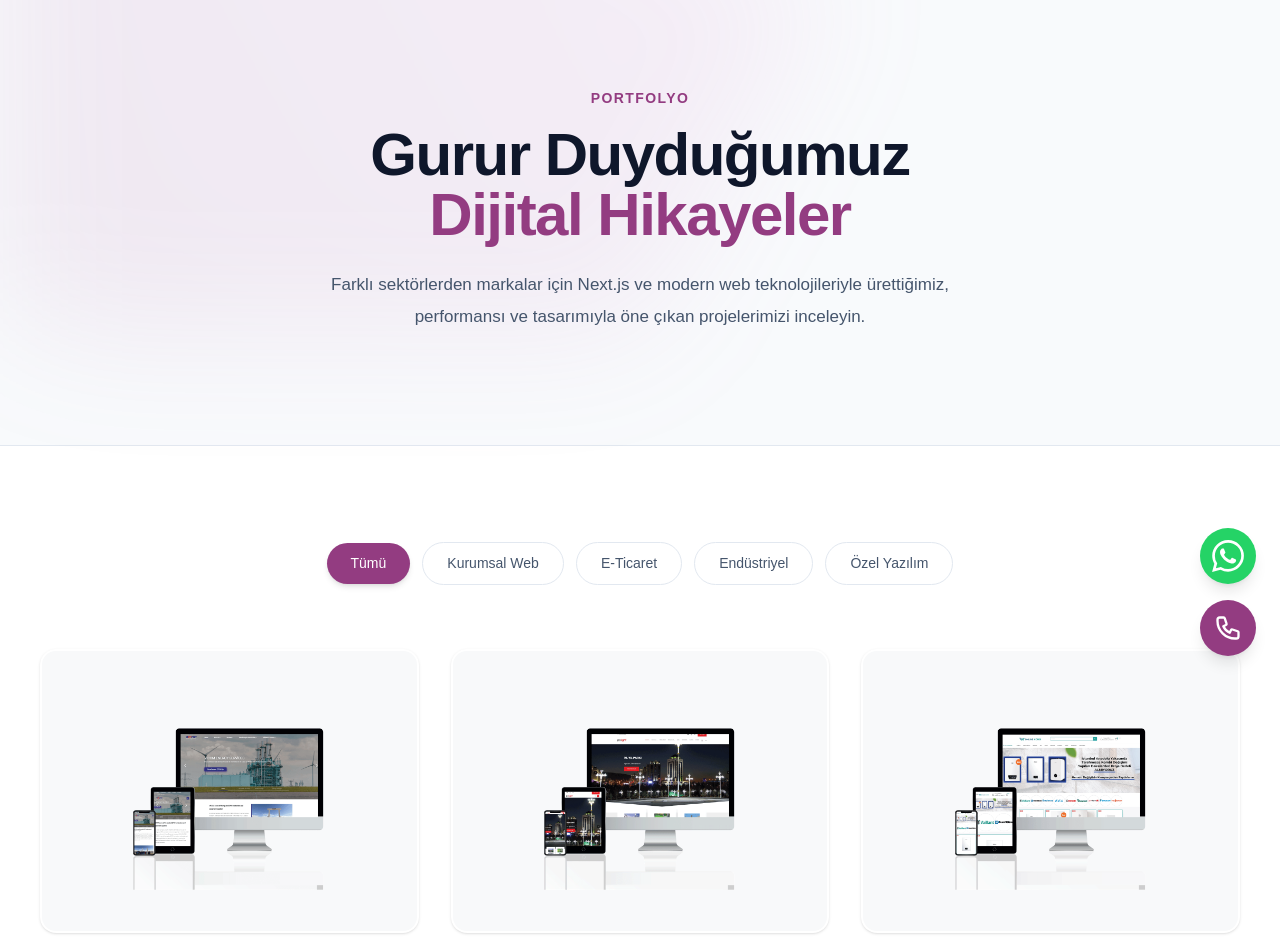
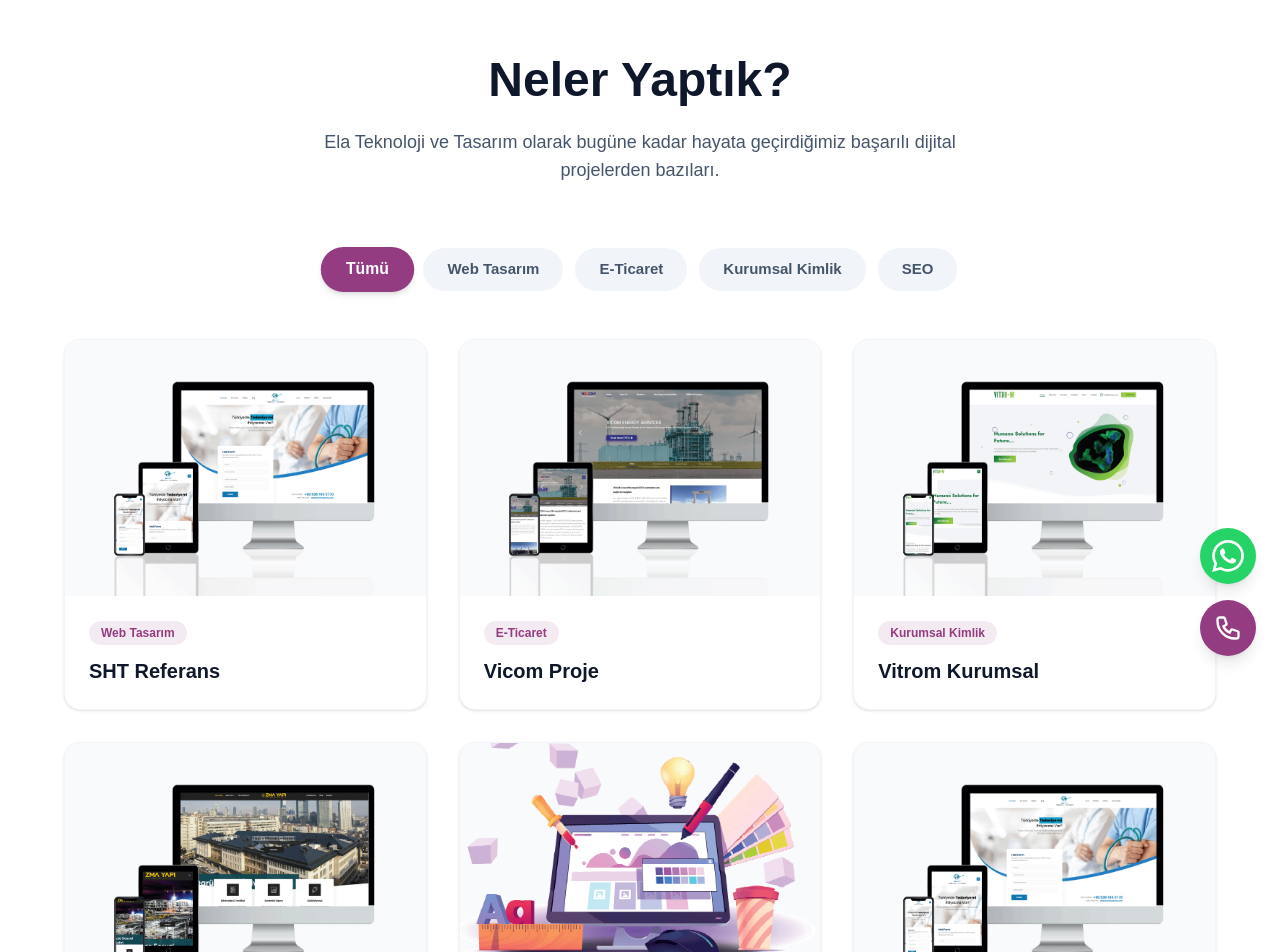
Before and after one commit to elamedya-sudo/eladesign-next, a Next.js app: page /neler-yaptik in a window 1280 px wide. Shown: the part 120-1072 px from the top of the page. Built offline with nearby package versions, Linux system fonts and the light colour scheme.

Commit message:
Projeler sayfasi filtreleme ve daha fazla yukle butonu ile yenilendi

```diff
--- a/app/(main)/neler-yaptik/page.tsx
+++ b/app/(main)/neler-yaptik/page.tsx
@@ -1,109 +1,104 @@
+"use client";
+
+import { useState } from "react";
+import Image from "next/image";
 import Link from "next/link";
-import Image from "next/image";
+import projectsData from "@/data/projects.json";
 
-export default function PortfolioPage() {
-  const brandColor = "#933c81";
+export default function NelerYaptikPage() {
+  const [filter, setFilter] = useState("Tümü");
+  const [visibleCount, setVisibleCount] = useState(6);
 
-  // Portfolyo için görsel filtre sekmeleri
-  const categories = ["Tümü", "Kurumsal Web", "E-Ticaret", "Endüstriyel", "Özel Yazılım"];
+  // Kategorileri belirle
+  const categories = ["Tümü", "Web Tasarım", "E-Ticaret", "Kurumsal Kimlik", "SEO"];
 
-  // public/projeler klasörüne attığın mevcut resimler
-  const projects = [
-    { id: 1, title: "Vicom Energy", category: "Kurumsal Web", slug: "vicom-energy", image: "/projeler/vicom-ref.png" },
-    { id: 2, title: "Polight", category: "Kurumsal Web", slug: "polight", image: "/projeler/polight-ref.png" },
-    { id: 3, title: "Online Kombi", category: "E-Ticaret", slug: "online-kombi", image: "/projeler/onlinekombi-ref.png" },
-    { id: 4, title: "Çakmakçı", category: "Endüstriyel", slug: "cakmakci", image: "/projeler/cakmakci-ref.png" },
-    { id: 5, title: "Vitrom", category: "Kurumsal Web", slug: "vitrom", image: "/projeler/vitrom-ref.png" },
-    { id: 6, title: "ZMA", category: "Kurumsal Web", slug: "zma", image: "/projeler/zma-ref.png" },
-    // Not: Klasörüne yeni resimler ekledikçe buraya yeni satırlar kopyalayabilirsin.
-  ];
+  // Seçili kategoriye göre projeleri filtrele
+  const filteredProjects = filter === "Tümü"
+    ? projectsData
+    : projectsData.filter(p => p.category === filter);
+
+  // Ekranda gösterilecek proje sayısını ayarla
+  const displayedProjects = filteredProjects.slice(0, visibleCount);
+
+  // Filtre değiştiğinde sayacı sıfırla
+  const handleFilterChange = (cat: string) => {
+    setFilter(cat);
+    setVisibleCount(6);
+  };
 
   return (
-    <div className="bg-white min-h-screen">
+    <div className="max-w-[1200px] mx-auto px-6 py-20">
 
-      {/* Üst Başlık (Hero) Alanı */}
-      <div className="relative isolate bg-slate-50 py-20 sm:py-28 border-b border-slate-200">
-        <div className="absolute inset-x-0 -top-40 -z-10 transform-gpu overflow-hidden blur-3xl sm:-top-80 pointer-events-none">
-          <div className="relative left-[calc(50%-11rem)] aspect-[1155/678] w-[36.125rem] -translate-x-1/2 rotate-[30deg] bg-gradient-to-tr from-[#933c81] to-[#e890d6] opacity-10 sm:left-[calc(50%-30rem)] sm:w-[72.1875rem]"></div>
+      {/* Sayfa Başlığı */}
+      <div className="text-center mb-16">
+        <h1 className="text-4xl md:text-5xl font-bold text-slate-900 mb-6">Neler Yaptık?</h1>
+        <p className="text-lg text-slate-600 max-w-2xl mx-auto">
+          Ela Teknoloji ve Tasarım olarak bugüne kadar hayata geçirdiğimiz başarılı dijital projelerden bazıları.
+        </p>
       </div>
 
-        <div className="max-w-[1440px] mx-auto px-6 lg:px-10 text-center">
-          <p className="text-[14px] font-semibold uppercase tracking-widest text-[#933c81] mb-4">
-            PORTFOLYO
-          </p>
-          <h1 className="text-4xl font-extrabold tracking-tight text-slate-900 sm:text-5xl lg:text-6xl mb-6">
-            Gurur Duyduğumuz <br className="hidden md:block" />
-            <span style={{ color: brandColor }}>Dijital Hikayeler</span>
-          </h1>
-          <p className="max-w-2xl mx-auto text-[17px] leading-8 text-slate-600 font-light">
-            Farklı sektörlerden markalar için Next.js ve modern web teknolojileriyle ürettiğimiz, performansı ve tasarımıyla öne çıkan projelerimizi inceleyin.
-          </p>
-        </div>
-      </div>
-
-      {/* Projeler ve Filtreleme Alanı */}
-      <div className="max-w-[1440px] mx-auto px-6 lg:px-10 py-16 lg:py-24">
-
-        {/* Filtre Menüsü */}
-        <div className="flex flex-wrap items-center justify-center gap-3 mb-16">
-          {categories.map((category, index) => (
+      {/* Kategori Filtreleme Butonları */}
+      <div className="flex flex-wrap justify-center gap-3 mb-12">
+        {categories.map(cat => (
           <button
-              key={index}
-              className={`px-6 py-2.5 rounded-full text-[14px] font-medium transition-all duration-300 ${
-                index === 0
-                  ? "bg-[#933c81] text-white shadow-md" // "Tümü" sekmesi aktif görünüm
-                  : "bg-white text-slate-600 border border-slate-200 hover:border-[#933c81] hover:text-[#933c81]"
+            key={cat}
+            onClick={() => handleFilterChange(cat)}
+            className={`px-6 py-2.5 rounded-full text-[15px] font-semibold transition-all duration-300 ${
+              filter === cat
+                ? "bg-[#933c81] text-white shadow-md transform scale-105"
+                : "bg-slate-100 text-slate-600 hover:bg-slate-200"
             }`}
           >
-              {category}
+            {cat}
           </button>
         ))}
       </div>
 
-        {/* Projeler Grid Yapısı (Anasayfadaki ile aynı sevilen yapı) */}
-        <div className="grid grid-cols-1 md:grid-cols-2 lg:grid-cols-3 gap-8">
-          {projects.map((project) => (
-            <Link
-              href={`/referanslar/${project.slug}`}
-              key={project.id}
-              className="group relative block overflow-hidden rounded-2xl bg-white border-2 border-transparent hover:border-[#933c81] shadow-sm hover:shadow-2xl hover:shadow-[#933c81]/20 transition-all duration-500 aspect-[4/3]"
-            >
-
-              <div className="absolute inset-0 bg-[#f8f9fa] transition-transform duration-700 group-hover:scale-105 p-4">
+      {/* Proje Grid Yapısı */}
+      <div className="grid md:grid-cols-2 lg:grid-cols-3 gap-8">
+        {displayedProjects.map((project) => (
+          <div key={project.id} className="group bg-white rounded-2xl overflow-hidden border border-slate-100 shadow-sm hover:shadow-xl transition-all duration-300 transform hover:-translate-y-1">
+            <div className="relative h-64 overflow-hidden bg-slate-50">
               <Image
                 src={project.image}
                 alt={project.title}
                 fill
-                  className="object-contain p-2"
+                className="object-cover transition-transform duration-500 group-hover:scale-105"
                 sizes="(max-width: 768px) 100vw, (max-width: 1200px) 50vw, 33vw"
               />
             </div>
-
-              <div className="absolute inset-0 bg-gradient-to-t from-slate-950/90 via-slate-900/40 to-transparent opacity-0 group-hover:opacity-100 transition-opacity duration-300"></div>
-
-              <div className="absolute bottom-0 left-0 right-0 p-8 translate-y-6 opacity-0 group-hover:translate-y-0 group-hover:opacity-100 transition-all duration-300 ease-out">
-                <p className="text-[12px] font-semibold tracking-widest text-[#e890d6] uppercase mb-2 transform -translate-y-2 group-hover:translate-y-0 transition-transform duration-300 delay-75">
+            <div className="p-6">
+              <span className="inline-block px-3 py-1 bg-[#933c81]/10 text-[#933c81] text-xs font-bold rounded-full mb-3">
                 {project.category}
-                </p>
-                <h3 className="text-xl font-bold text-white transform -translate-y-2 group-hover:translate-y-0 transition-transform duration-300 delay-100">
-                  {project.title}
-                </h3>
+              </span>
+              <h3 className="text-xl font-bold text-slate-900">{project.title}</h3>
             </div>
-            </Link>
+          </div>
         ))}
       </div>
 
       {/* Daha Fazla Yükle Butonu */}
-        <div className="mt-16 text-center">
-          <button className="inline-flex items-center gap-2 px-8 py-4 rounded-full bg-slate-50 border border-slate-200 text-slate-700 font-semibold text-[14px] hover:bg-slate-100 transition-colors">
-            <svg className="w-5 h-5 animate-spin-slow text-[#933c81]" fill="none" viewBox="0 0 24 24">
-              <path stroke="currentColor" strokeLinecap="round" strokeLinejoin="round" strokeWidth="2" d="M4 4v5h.582m15.356 2A8.001 8.001 0 004.582 9m0 0H9m11 11v-5h-.581m0 0a8.003 8.003 0 01-15.357-2m15.357 2H15" />
+      {visibleCount < filteredProjects.length && (
+        <div className="text-center mt-16">
+          <button
+            onClick={() => setVisibleCount(prev => prev + 6)}
+            className="inline-flex items-center justify-center gap-2 bg-slate-900 text-white px-8 py-4 rounded-full font-bold hover:bg-slate-800 transition-all hover:shadow-lg hover:-translate-y-0.5"
+          >
+            <svg className="w-5 h-5 animate-bounce" fill="none" viewBox="0 0 24 24" stroke="currentColor">
+              <path strokeLinecap="round" strokeLinejoin="round" strokeWidth={2.5} d="M19 14l-7 7m0 0l-7-7m7 7V3" />
             </svg>
             Daha Fazla Proje Yükle
           </button>
         </div>
+      )}
 
+      {/* Proje Bulunamadı Durumu */}
+      {filteredProjects.length === 0 && (
+        <div className="text-center py-20 text-slate-500">
+          Bu kategoride henüz proje eklenmemiş.
         </div>
+      )}
+
     </div>
   );
 }
--- /dev/null
+++ b/data/projects.json
@@ -0,0 +1,14 @@
+[
+  { "id": 1, "title": "SHT Referans", "category": "Web Tasarım", "image": "/projeler/sht-ref.png" },
+  { "id": 2, "title": "Vicom Proje", "category": "E-Ticaret", "image": "/projeler/vicom-ref.png" },
+  { "id": 3, "title": "Vitrom Kurumsal", "category": "Kurumsal Kimlik", "image": "/projeler/vitrom-ref.png" },
+  { "id": 4, "title": "ZMA Tasarım", "category": "SEO", "image": "/projeler/zma-ref.png" },
+  { "id": 5, "title": "Karahan Grafik", "category": "Web Tasarım", "image": "/web-tasarim.png" },
+  { "id": 6, "title": "Adoçim Yeniden Yapılandırma", "category": "SEO", "image": "/projeler/sht-ref.png" },
+  { "id": 7, "title": "SHT Referans V2", "category": "Web Tasarım", "image": "/projeler/sht-ref.png" },
+  { "id": 8, "title": "Vicom Proje V2", "category": "E-Ticaret", "image": "/projeler/vicom-ref.png" },
+  { "id": 9, "title": "Vitrom Kurumsal V2", "category": "Kurumsal Kimlik", "image": "/projeler/vitrom-ref.png" },
+  { "id": 10, "title": "ZMA Tasarım V2", "category": "SEO", "image": "/projeler/zma-ref.png" },
+  { "id": 11, "title": "Karahan Grafik V2", "category": "Web Tasarım", "image": "/web-tasarim.png" },
+  { "id": 12, "title": "Adoçim Yeniden Yapılandırma V2", "category": "SEO", "image": "/projeler/sht-ref.png" }
+]
```
Lines whose indentation alone changed are shown as unchanged.
